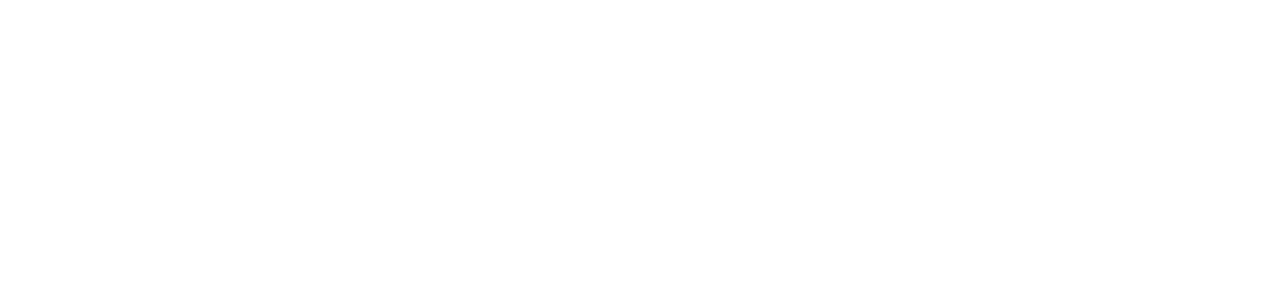
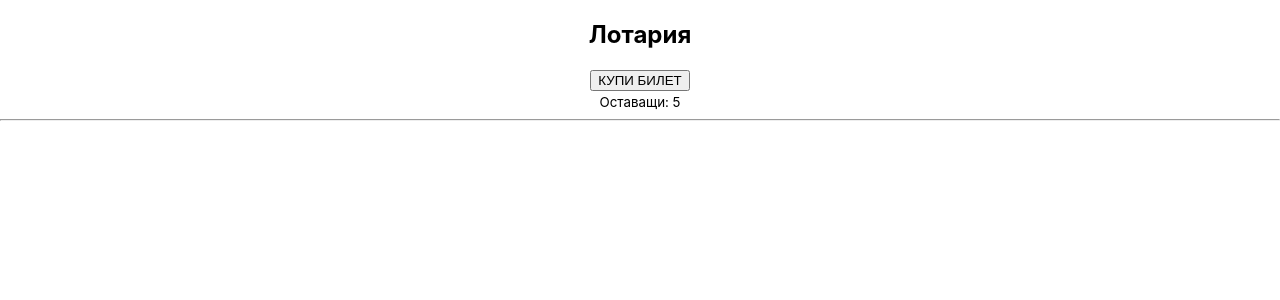
Before and after one commit to iltodbul/pure-react-app, a React (Create React App) app: page / in a window 1280 px wide. Shown: the top 300 px of the page. Built offline with nearby package versions, Linux system fonts and the light colour scheme.

Commit message:
Render tickets

```diff
--- a/src/App.js
+++ b/src/App.js
@@ -1,19 +1,40 @@
 import React, { Component } from 'react';
 import './App.css';
+
+import Lottery from './Components/Lottery';
+import { getRandomNumber } from './Helper/utils';
+import { registerTicket } from './Helper/actions';
 
 class App extends Component {
   constructor(props) {
     super(props);
 
     this.state = {
-      winningNumber: 0,
+      winningNumber: getRandomNumber(),
       tickets: [],
-      remainingTicket: 5,
+      remainingTickets: 5,
       finished: false,
     };
+
+    this.registerTicket = registerTicket.bind(this);
   }
+
+  renderApp() {
+    const actions = {};
+    const { tickets, remainingTickets } = this.state;
+    actions.registerTicket = this.registerTicket;
+
+    return (
+      <Lottery
+        remainingTickets={remainingTickets}
+        actions={actions}
+        tickets={tickets}
+      />
+    );
+  }
+
   render() {
-    return <div className="App"></div>;
+    return <div className="App">{this.renderApp()}</div>;
   }
 }
 
--- a/src/Components/Lottery.js
+++ b/src/Components/Lottery.js
@@ -1,8 +1,43 @@
 import React, { Component } from 'react';
 
+import LotteryTicket from './LotteryTicket';
+
 class Lottery extends Component {
+  renderButton() {
+    const { remainingTickets, actions } = this.props;
+
+    if (remainingTickets > 0) {
+      return <button onClick={actions.registerTicket}>КУПИ БИЛЕТ</button>;
+    }
+    return <button>ПРОВЕРИ ПЕЧАЛБА</button>;
+  }
+
+  renderTickets() {
+    const lotteryTickets = this.props.tickets.map((ticket, index) => {
+      return (
+        <LotteryTicket
+          color={ticket.color}
+          number={ticket.number}
+          index={index}
+          key={index}
+        />
+      );
+    });
+    return lotteryTickets;
+  }
+
   render() {
-    return;
+    return (
+      <>
+        <h2>Лотария</h2>
+        {this.renderButton()}
+        <br />
+        <small>Оставащи: {this.props.remainingTickets}</small>
+        <br />
+        <hr />
+        {this.renderTickets()}
+      </>
+    );
   }
 }
 
--- a/src/Components/LotteryTicket.js
+++ b/src/Components/LotteryTicket.js
@@ -2,7 +2,22 @@
 
 class LotteryTicket extends Component {
   render() {
-    return;
+    const { color, number } = this.props;
+    return (
+      <div
+        style={{
+          backgroundColor: color,
+          padding: 5,
+          width: '60%',
+          margin: 'auto',
+        }}
+      >
+        <button style={{ float: 'left' }}>X</button>
+        <small>
+          Това билетче има числото: <b>{number}</b>
+        </small>
+      </div>
+    );
   }
 }
 
--- a/src/Helper/actions.js
+++ b/src/Helper/actions.js
@@ -0,0 +1,17 @@
+import { getRandomNumber, getRandomColor } from './utils';
+
+export function registerTicket() {
+  const newTicket = {
+    number: getRandomNumber(),
+    color: getRandomColor(),
+  };
+
+  this.setState((prevState) => {
+    prevState.tickets.push(newTicket);
+
+    return {
+      tickets: prevState.tickets,
+      remainingTickets: prevState.remainingTickets - 1,
+    };
+  });
+}
--- a/src/Helper/utils.js
+++ b/src/Helper/utils.js
@@ -0,0 +1,14 @@
+export function getRandomNumber() {
+  return Math.floor(Math.random() * 11);
+}
+
+export function getRandomColor() {
+  // const letters = '0123456789ABCDEF';
+  // let color = '#';
+  // for (var i = 0; i < 6; i++) {
+  //   color += letters[Math.floor(Math.random() * 16)];
+  // }
+  // return color;
+
+  return 'hsl(' + Math.floor(Math.random() * 360) + ', 85%, 75% )';
+}
```
